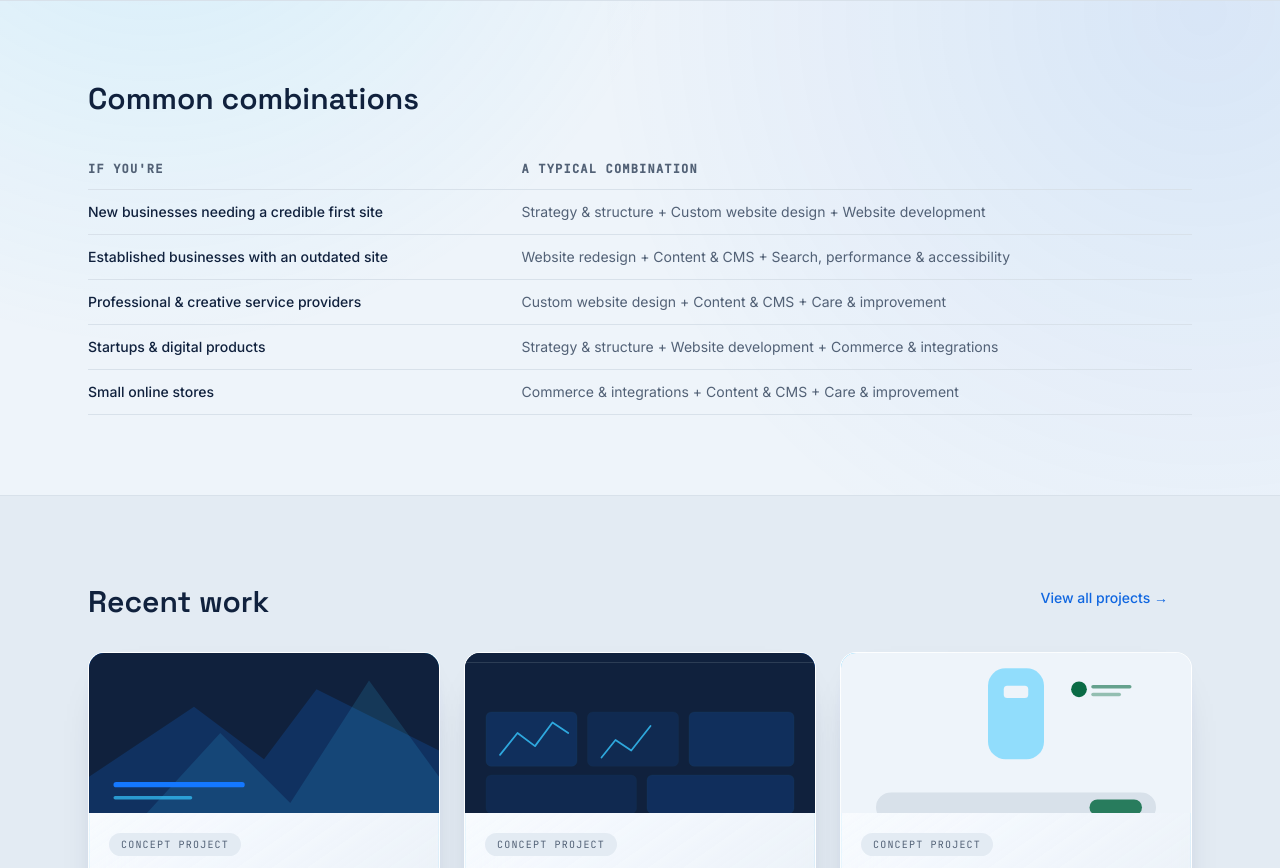
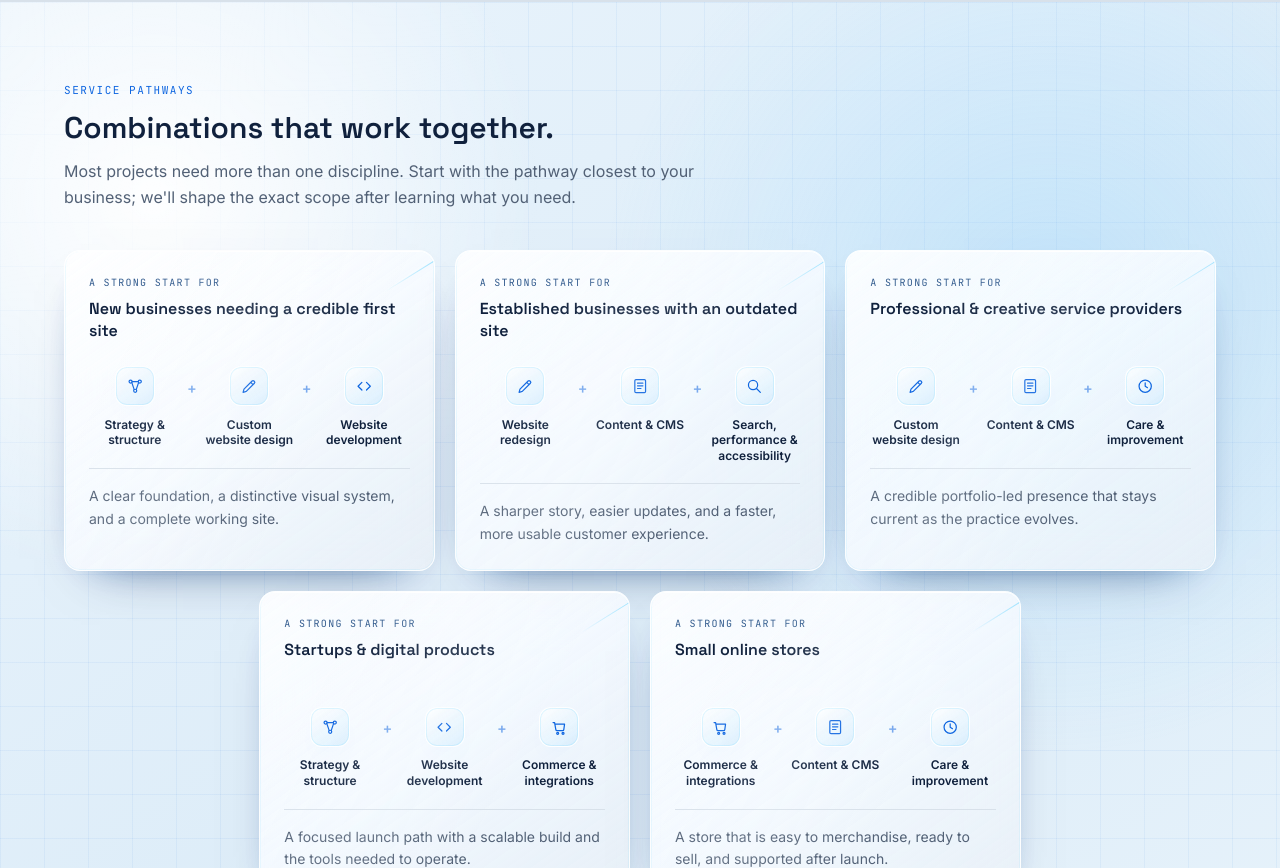
Before and after one commit to craftonmeagen-arch/cyvexly-studio, a Next.js app: page /services in a window 1280 px wide. Shown: the part 3332-4200 px from the top of the page. Built offline with nearby package versions, Linux system fonts and the light colour scheme.

Commit message:
Build Services combination pathways

```diff
--- a/src/app/globals.css
+++ b/src/app/globals.css
@@ -181,6 +181,86 @@ body {
     linear-gradient(90deg, color-mix(in srgb, var(--color-cyber-blue) 8%, transparent) 1px, transparent 1px);
   background-repeat: no-repeat, no-repeat, repeat, repeat;
   background-size: auto, auto, 44px 44px, 44px 44px;
+}
+
+.service-combinations-stage {
+  background:
+    radial-gradient(circle at 12% 18%, rgba(255, 255, 255, 0.94), transparent 24rem),
+    radial-gradient(circle at 82% 28%, rgba(133, 207, 255, 0.3), transparent 28rem),
+    linear-gradient(rgba(15, 102, 224, 0.055) 1px, transparent 1px),
+    linear-gradient(90deg, rgba(15, 102, 224, 0.055) 1px, transparent 1px),
+    linear-gradient(145deg, #eaf4fc, #dcecf8 58%, #e8f3fb);
+  background-size: auto, auto, 44px 44px, 44px 44px, auto;
+}
+
+.service-combination-card {
+  box-shadow:
+    inset 0 1px 0 rgba(255, 255, 255, 0.98),
+    inset 0 0 0 1px rgba(54, 199, 255, 0.08),
+    0 24px 54px -36px rgba(16, 33, 61, 0.62),
+    0 14px 36px -28px rgba(15, 102, 224, 0.58);
+}
+
+.combination-path {
+  display: grid;
+  grid-template-columns: minmax(0, 1fr) auto minmax(0, 1fr) auto minmax(0, 1fr);
+  align-items: start;
+  gap: 0.45rem;
+}
+
+.combination-service-node {
+  display: flex;
+  min-width: 0;
+  flex-direction: column;
+  align-items: center;
+  gap: 0.65rem;
+  text-align: center;
+  color: var(--color-midnight-slate);
+  font-size: 0.75rem;
+  font-weight: 600;
+  line-height: 1.3;
+}
+
+.combination-service-node > span:first-child {
+  width: 2.5rem;
+  height: 2.5rem;
+  border: 1px solid rgba(255, 255, 255, 0.92);
+  background:
+    linear-gradient(145deg, rgba(255, 255, 255, 0.92), rgba(214, 239, 255, 0.64)),
+    rgba(15, 102, 224, 0.07);
+  box-shadow:
+    inset 0 0 0 1px rgba(54, 199, 255, 0.14),
+    0 12px 24px -18px rgba(15, 102, 224, 0.88);
+}
+
+.combination-service-node svg {
+  width: 1.15rem;
+  height: 1.15rem;
+}
+
+.combination-plus {
+  padding-top: 0.72rem;
+  color: color-mix(in srgb, var(--color-cyber-blue) 58%, white);
+  font-family: var(--font-mono), ui-monospace, monospace;
+  font-size: 0.92rem;
+  font-weight: 500;
+}
+
+@media (max-width: 420px) {
+  .combination-path {
+    grid-template-columns: 1fr;
+    justify-items: stretch;
+    gap: 0.5rem;
+  }
+
+  .combination-service-node {
+    flex-direction: row;
+    text-align: left;
+  }
+
+  .combination-plus {
+    padding: 0 0 0 1rem;
+  }
 }
 
 .home-hero-stage {
--- a/src/app/services/page.tsx
+++ b/src/app/services/page.tsx
@@ -113,52 +113,72 @@ export default function ServicesPage() {
         </section>
 
         {/* Service combinations by client type */}
-        <section className="mx-auto max-w-6xl px-6 py-20">
-          <h2 className="font-display text-2xl font-semibold text-midnight-slate sm:text-3xl">
-            Common combinations
+        <section className="service-combinations-stage border-y border-smoke-glass/70 px-6 py-20">
+          <div className="mx-auto max-w-6xl">
+            <div className="max-w-2xl">
+              <p className="font-mono text-[11px] uppercase tracking-[0.14em] text-cyber-blue">
+                Service pathways
+              </p>
+              <h2 className="mt-3 font-display text-2xl font-semibold text-midnight-slate sm:text-3xl">
+                Combinations that work together.
               </h2>
-          {/* Below `sm`, the two-column table doesn't fit a phone-width
-              container without clipping the combination column — reflow to
-              stacked cards instead of relying on a horizontal-scroll
-              affordance (Council finding CYC-R2-F004). */}
-          <div className="mt-8 space-y-4 sm:hidden">
-            {serviceCombinations.map((row) => (
+              <p className="mt-3 text-sm leading-relaxed text-cool-graphite sm:text-base">
+                Most projects need more than one discipline. Start with the
+                pathway closest to your business; we&apos;ll shape the exact scope
+                after learning what you need.
+              </p>
+            </div>
+
+            <div className="mt-10 grid gap-5 sm:grid-cols-2 xl:grid-cols-6">
+              {serviceCombinations.map((combination, index) => (
+                <article
+                  key={combination.audience}
+                  className={`service-combination-card glass-panel glass-panel-signal relative overflow-hidden rounded-2xl p-5 sm:p-6 xl:col-span-2 ${
+                    index === 3 ? "xl:col-start-2" : ""
+                  }`}
+                >
+                  <p className="font-mono text-[10px] uppercase tracking-[0.13em] text-[#315a8d]">
+                    A strong start for
+                  </p>
+                  <h3 className="mt-2 min-h-12 font-display text-base font-semibold leading-snug text-midnight-slate">
+                    {combination.audience}
+                  </h3>
+
                   <div
-                key={row.audience}
-                className="rounded-xl border border-smoke-glass bg-frosted-glass/60 px-4 py-4"
+                    className="combination-path mt-5"
+                    role="list"
+                    aria-label="Typical service combination"
                   >
-                <p className="font-mono text-xs uppercase tracking-[0.1em] text-cool-graphite">
-                  If you&apos;re
-                </p>
-                <p className="mt-1 font-medium text-midnight-slate">{row.audience}</p>
-                <p className="mt-3 font-mono text-xs uppercase tracking-[0.1em] text-cool-graphite">
-                  A typical combination
-                </p>
-                <p className="mt-1 text-cool-graphite">{row.combination}</p>
+                    {combination.services.map((service, serviceIndex) => (
+                      <div key={service.label} className="contents">
+                        <div className="combination-service-node" role="listitem">
+                          <ServiceIcon id={service.id} />
+                          <span>{service.label}</span>
+                        </div>
+                        {serviceIndex < combination.services.length - 1 && (
+                          <span className="combination-plus" aria-hidden="true">
+                            +
+                          </span>
+                        )}
                       </div>
                     ))}
                   </div>
-          <div className="mt-8 hidden overflow-x-auto sm:block">
-            <table className="w-full min-w-[560px] border-collapse text-left text-sm">
-              <thead>
-                <tr className="border-b border-smoke-glass">
-                  <th scope="col" className="py-3 pr-4 font-mono text-xs uppercase tracking-[0.1em] text-cool-graphite">
-                    If you&apos;re
-                  </th>
-                  <th scope="col" className="py-3 font-mono text-xs uppercase tracking-[0.1em] text-cool-graphite">
-                    A typical combination
-                  </th>
-                </tr>
-              </thead>
-              <tbody>
-                {serviceCombinations.map((row) => (
-                  <tr key={row.audience} className="border-b border-smoke-glass/70">
-                    <td className="py-3 pr-4 font-medium text-midnight-slate">{row.audience}</td>
-                    <td className="py-3 text-cool-graphite">{row.combination}</td>
-                  </tr>
+
+                  <p className="mt-5 border-t border-cyber-blue/10 pt-4 text-sm leading-relaxed text-cool-graphite">
+                    {combination.outcome}
+                  </p>
+                </article>
               ))}
-              </tbody>
-            </table>
+            </div>
+
+            <div className="mt-8 flex flex-wrap items-center justify-between gap-4 rounded-2xl border border-white/80 bg-white/45 px-5 py-4 shadow-[inset_0_1px_0_rgba(255,255,255,0.9)] backdrop-blur-xl sm:px-6">
+              <p className="text-sm text-cool-graphite">
+                Not sure which path fits? That&apos;s exactly what the Project Planner is for.
+              </p>
+              <ButtonLink href="/start" variant="secondary" className="shrink-0 text-sm">
+                Find your starting point →
+              </ButtonLink>
+            </div>
           </div>
         </section>
 
--- a/src/lib/site-config.ts
+++ b/src/lib/site-config.ts
@@ -465,23 +465,51 @@ export const websiteTypes = [
 export const serviceCombinations = [
   {
     audience: "New businesses needing a credible first site",
-    combination: "Strategy & structure + Custom website design + Website development",
+    services: [
+      { id: "strategy-structure", label: "Strategy & structure" },
+      { id: "website-design", label: "Custom website design" },
+      { id: "website-development", label: "Website development" },
+    ],
+    outcome: "A clear foundation, a distinctive visual system, and a complete working site.",
   },
   {
     audience: "Established businesses with an outdated site",
-    combination: "Website redesign + Content & CMS + Search, performance & accessibility",
+    services: [
+      { id: "website-design", label: "Website redesign" },
+      { id: "content-cms", label: "Content & CMS" },
+      {
+        id: "search-performance-accessibility",
+        label: "Search, performance & accessibility",
+      },
+    ],
+    outcome: "A sharper story, easier updates, and a faster, more usable customer experience.",
   },
   {
     audience: "Professional & creative service providers",
-    combination: "Custom website design + Content & CMS + Care & improvement",
+    services: [
+      { id: "website-design", label: "Custom website design" },
+      { id: "content-cms", label: "Content & CMS" },
+      { id: "care-improvement", label: "Care & improvement" },
+    ],
+    outcome: "A credible portfolio-led presence that stays current as the practice evolves.",
   },
   {
     audience: "Startups & digital products",
-    combination: "Strategy & structure + Website development + Commerce & integrations",
+    services: [
+      { id: "strategy-structure", label: "Strategy & structure" },
+      { id: "website-development", label: "Website development" },
+      { id: "commerce-integrations", label: "Commerce & integrations" },
+    ],
+    outcome: "A focused launch path with a scalable build and the tools needed to operate.",
   },
   {
     audience: "Small online stores",
-    combination: "Commerce & integrations + Content & CMS + Care & improvement",
+    services: [
+      { id: "commerce-integrations", label: "Commerce & integrations" },
+      { id: "content-cms", label: "Content & CMS" },
+      { id: "care-improvement", label: "Care & improvement" },
+    ],
+    outcome: "A store that is easy to merchandise, ready to sell, and supported after launch.",
   },
 ];
 
```
Also changed, not shown: 1 other file (tests, documents, lock files or other folders). Lines whose indentation alone changed are shown as unchanged.
